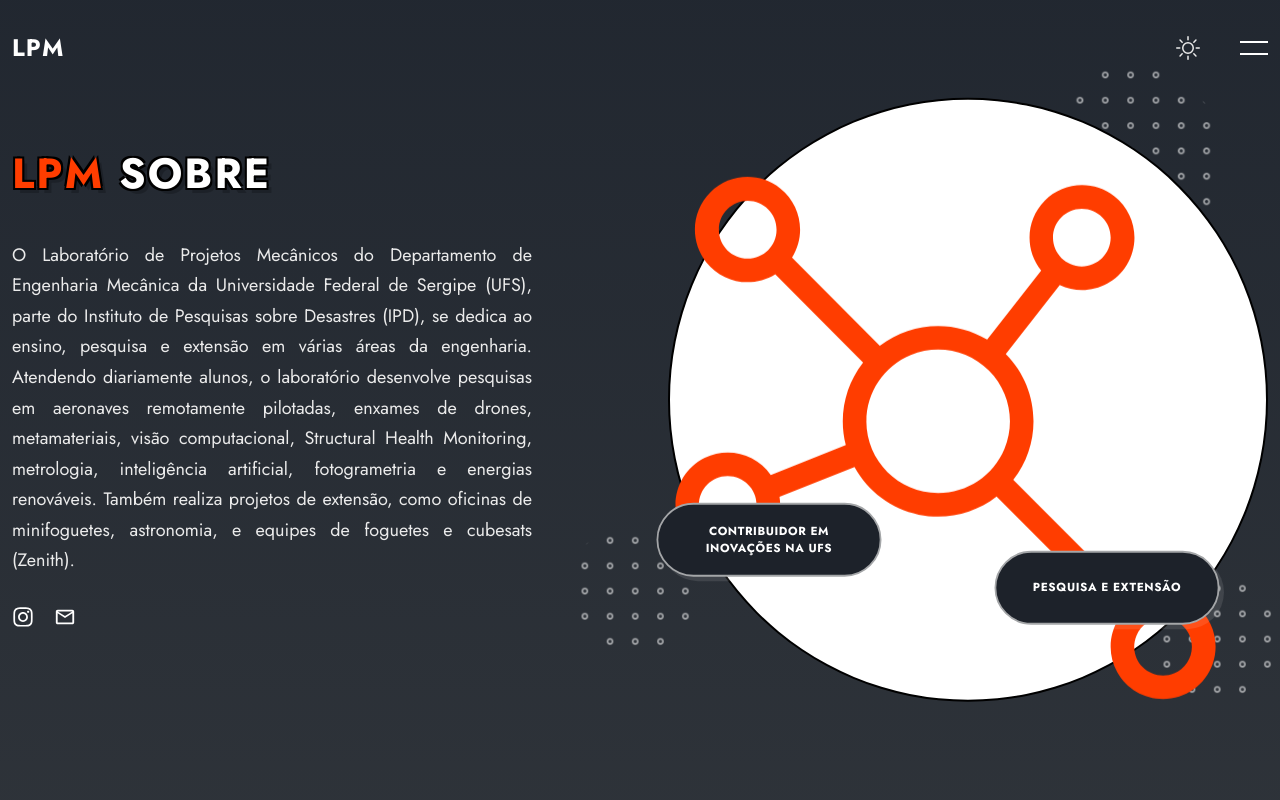
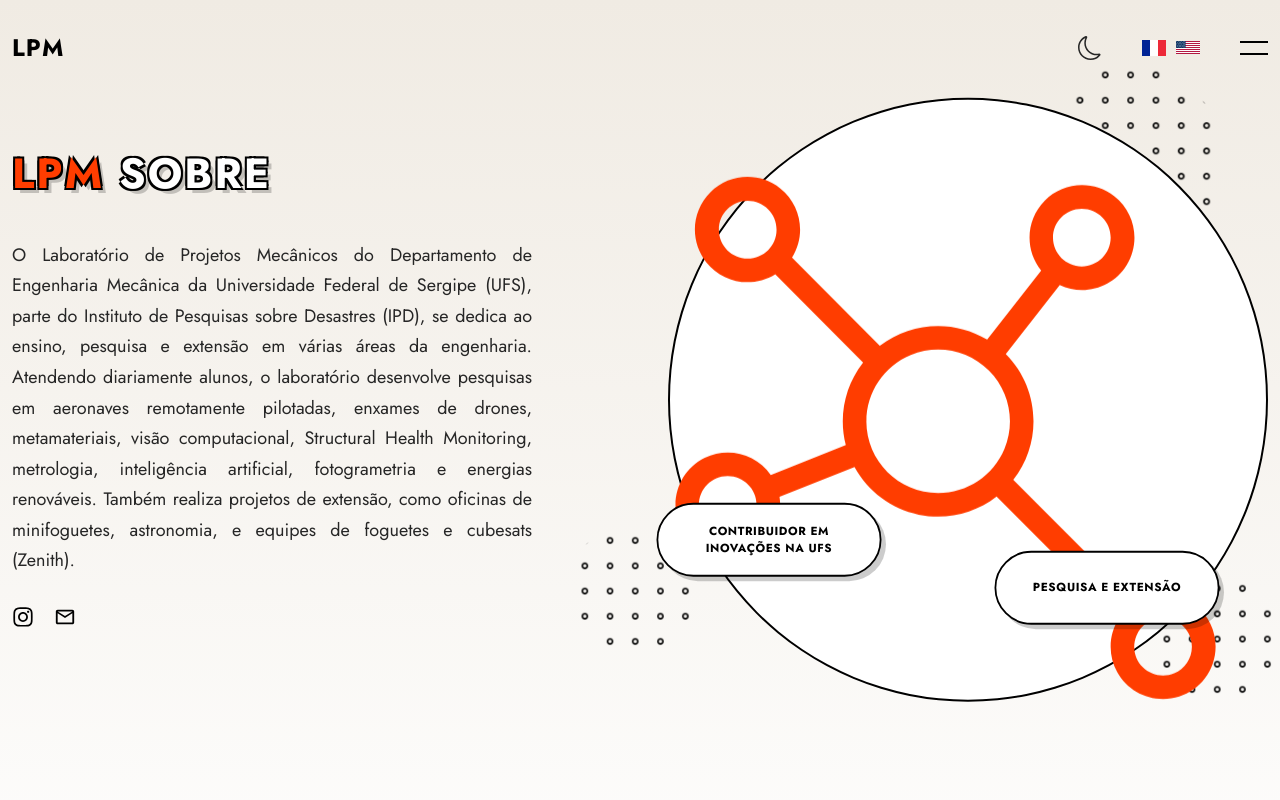
Before and after one commit to lpm-ufs/lpm-site, a React (Vite) app: page /#sobre in a window 1280 px wide. Shown: the top 800 px of the page. Built offline with nearby package versions, Linux system fonts and the light colour scheme.

Commit message:
feat: bandeira franca e usa

```diff
--- a/src/components/header/Header.jsx
+++ b/src/components/header/Header.jsx
@@ -1,19 +1,22 @@
 import React, { useEffect, useState } from 'react'
 import { MdOutlineEmail } from "react-icons/md";
-
-import { FaInstagram, FaDribbble } from 'react-icons/fa'
+import { FaInstagram } from 'react-icons/fa'
 import { links } from '../../Data'
 import { BsSun, BsMoon } from 'react-icons/bs'
 import './header.css'
 import { Link } from 'react-scroll'
 import { animateScroll } from 'react-scroll'
 import shapeOne from '../../assets/shape-1.png'
+import usa from '../../assets/bandeiras/usa.svg'
+import france from '../../assets/bandeiras/france.svg'  // Importando a bandeira da França
 
+// Função para obter tema armazenado no localStorage
 const getStorageTheme = () => {
     let theme = 'light-theme'
     if (localStorage.getItem('theme')) {
         theme = localStorage.getItem('theme')
     }
+    return theme
 }
 
 const Header = () => {
@@ -34,15 +37,12 @@
     }
 
     const toggleTheme = () => {
-        if (theme === 'light-theme') {
-            setTheme('dark-theme')
-        } else {
-            setTheme('light-theme')
-        }
+        setTheme(theme === 'light-theme' ? 'dark-theme' : 'light-theme')
     }
 
     useEffect(() => {
         window.addEventListener('scroll', changeNav)
+        return () => window.removeEventListener('scroll', changeNav)
     }, [])
 
     useEffect(() => {
@@ -64,9 +64,7 @@
                 <div className={`${showMenu ? 'nav__menu show-menu' : 'nav__menu'}`}>
                     <div className="nav__data">
                         <ul className="nav__list">
-                            {
-                                links.map(({ name, path }, index) => {
-                                    return (
+                            {links.map(({ name, path }, index) => (
                                 <li className="nav__item" key={index}>
                                     <Link
                                         className='nav__link text-cs'
@@ -81,22 +79,18 @@
                                         {name}
                                     </Link>
                                 </li>
-                                    )
-                                })
-                            }
+                            ))}
                         </ul>
 
                         <div className="header__socials">
                             <a href="https://www.instagram.com/lpm.ufs/" className="header__social-link">
                                 <FaInstagram />
                             </a>
-
                             <a href="mailto:alexandre.ramos@academico.ufs.br" className="header__social-link">
                                 <MdOutlineEmail />
                             </a>
                         </div>
                     </div>
-
                     <div className="section__deco deco__left header__deco">
                         <img src={shapeOne} alt="" className='shape' />
                     </div>
@@ -104,9 +98,13 @@
 
                 <div className="nav__btns">
                     <div className="theme__toggler" onClick={toggleTheme}>
-                        {
-                            theme === 'light-theme' ? <BsMoon /> : <BsSun />
-                        }
+                        {theme === 'light-theme' ? <BsMoon /> : <BsSun />}
+                    </div>
+
+                    {/* Seção das bandeiras de idioma */}
+                    <div className="language__flags">
+                        <img src={france} alt="França" className="flag" />
+                        <img src={usa} alt="EUA" className="flag" />
                     </div>
 
                     <div
--- a/src/components/header/header.css
+++ b/src/components/header/header.css
@@ -11,6 +11,25 @@
   background-color: var(--bg-color-alt);
   animation: header_animate 0.8s var(--transition) 0s forwards;
 }
+
+
+.language__flags {
+  display: flex;
+  column-gap: 10px;
+  align-items: center;
+}
+
+.flag {
+  width: 24px;
+  height: auto;
+  cursor: pointer;
+  transition: transform 0.2s;
+}
+
+.flag:hover {
+  transform: scale(1.1);
+}
+
 
 @keyframes header_animate {
   0% {
```
Also changed, not shown: src/assets/bandeiras/france.svg (added), src/assets/bandeiras/usa.svg (added). Lines whose indentation alone changed are shown as unchanged.
